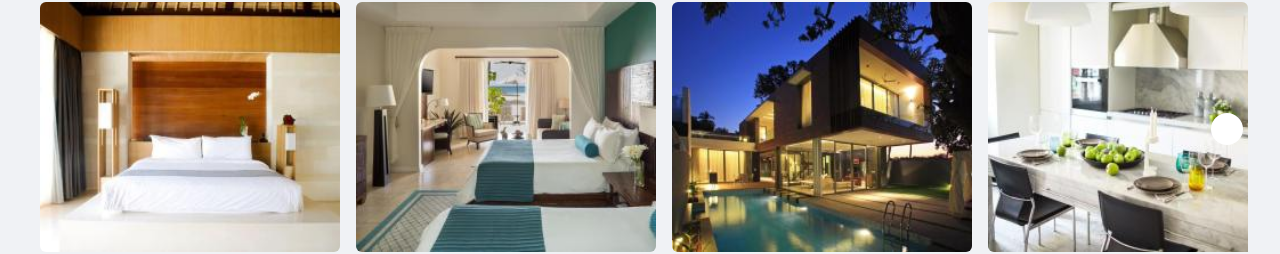
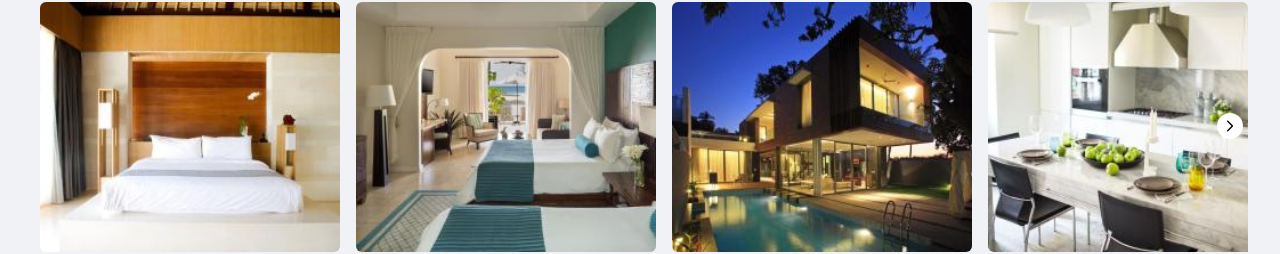
Before and after one commit to Whevalmeze/go-travel-app, a Next.js app: page / in a window 1280 px wide. Shown: the part 1352-1606 px from the top of the page. Built offline with nearby package versions, Linux system fonts and the light colour scheme.

Commit message:
fix: add image to property

```diff
--- a/components/Proprety.jsx
+++ b/components/Proprety.jsx
@@ -1,5 +1,6 @@
 import { useRef } from "react"
 import PropertyCard from "./PropertyCard"
+import Image from "next/image"
 
 const Property = () => {
     const scrollRef = useRef(null)
@@ -40,7 +41,9 @@ const Property = () => {
                             )
                     )}
                 </div>
-                <div onClick={(e) => scroll(e)} ref={scrollRef} className='absolute cursor-pointer top-[40%] right-[5px] rounded-full bg-white p-4 w-4 h-4'></div>
+                <div onClick={(e) => scroll(e)} ref={scrollRef} className='absolute cursor-pointer top-[40%] right-[5px] rounded-full bg-white p-1'>
+                    <Image src="/arrowright.svg" width={18} height={18} alt="" />
+                </div>
             </div>
         </div>
     </section>
```
